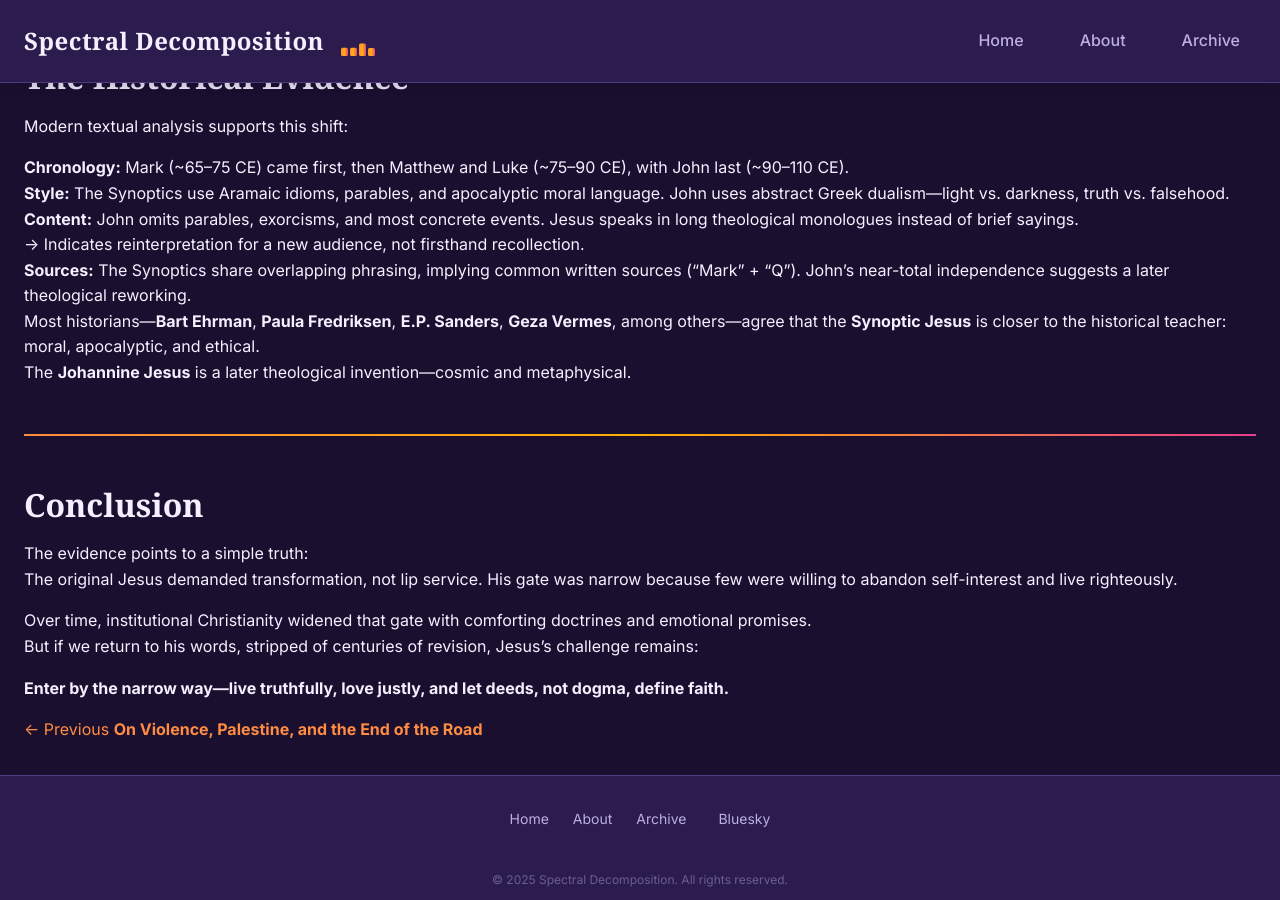
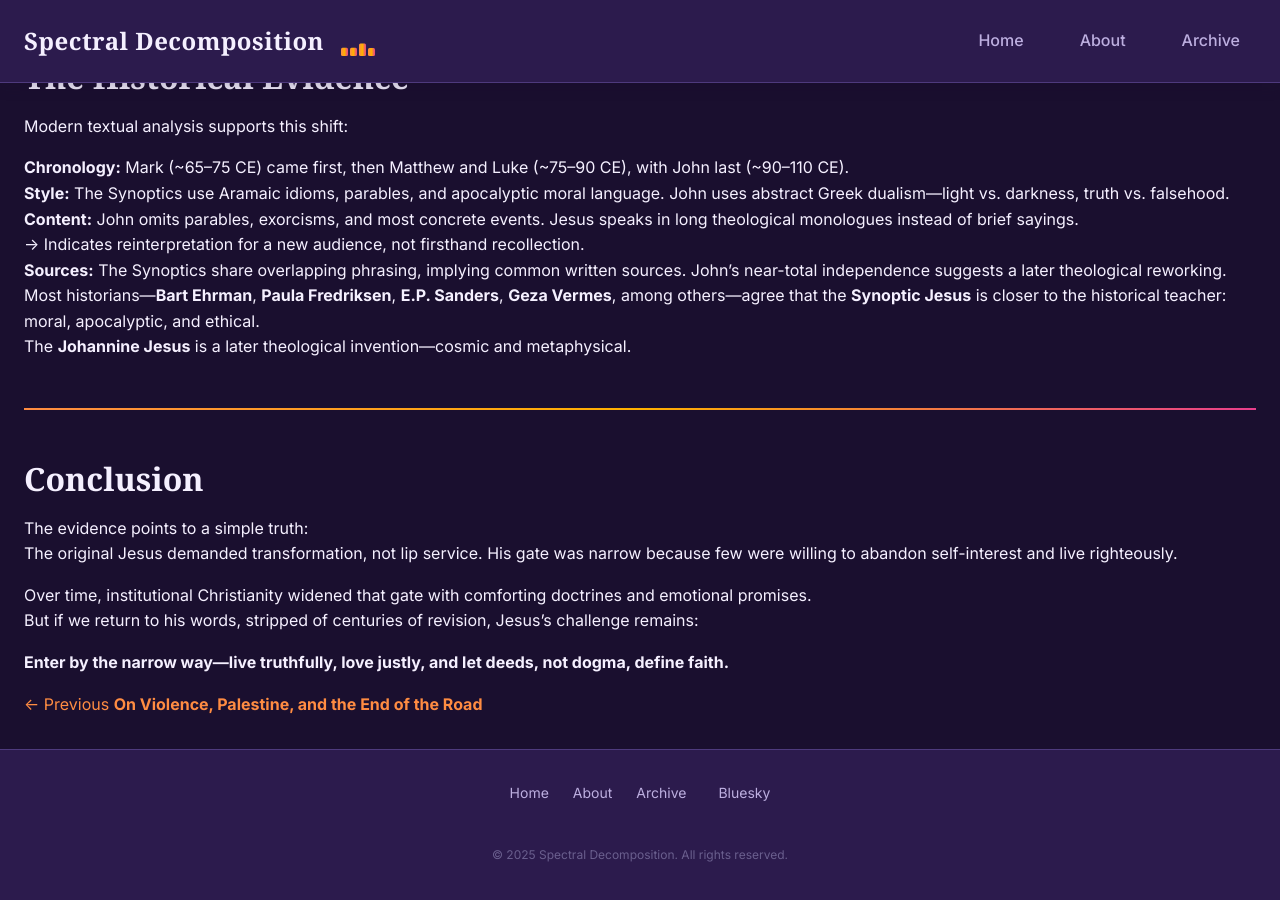
Before and after one commit to LaurentFourier/laurentfourier.github.io, a Jekyll site: the page built from _posts/2025-10-06-the-narrow-way.markdown, in a window 1280 px wide and 900 px high, scrolled down 2043 px. Built offline with Jekyll 4.4.1, drawn with Linux system fonts in a browser that asks for light colours.

Commit message:
Update 2025-10-06-the-narrow-way.markdown
edit new article

```diff
--- a/_posts/2025-10-06-the-narrow-way.markdown
+++ b/_posts/2025-10-06-the-narrow-way.markdown
@@ -82,7 +82,7 @@ Modern textual analysis supports this shift:
 - **Style:** The Synoptics use Aramaic idioms, parables, and apocalyptic moral language. John uses abstract Greek dualism—light vs. darkness, truth vs. falsehood.
 - **Content:** John omits parables, exorcisms, and most concrete events. Jesus speaks in long theological monologues instead of brief sayings.
   → Indicates reinterpretation for a new audience, not firsthand recollection.
-- **Sources:** The Synoptics share overlapping phrasing, implying common written sources (“Mark” + “Q”). John’s near-total independence suggests a later theological reworking.
+- **Sources:** The Synoptics share overlapping phrasing, implying common written sources. John’s near-total independence suggests a later theological reworking.
 
 Most historians—**Bart Ehrman**, **Paula Fredriksen**, **E.P. Sanders**, **Geza Vermes**, among others—agree that the **Synoptic Jesus** is closer to the historical teacher: moral, apocalyptic, and ethical.
 The **Johannine Jesus** is a later theological invention—cosmic and metaphysical.
```
